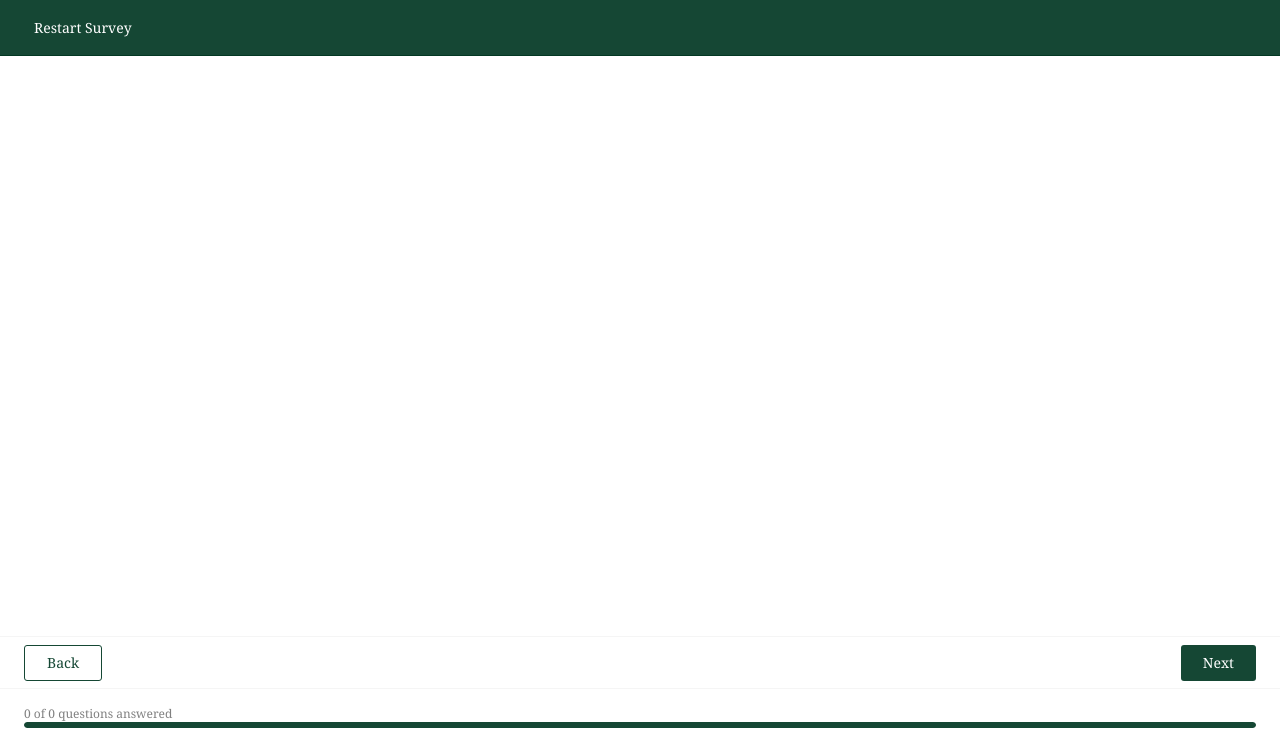
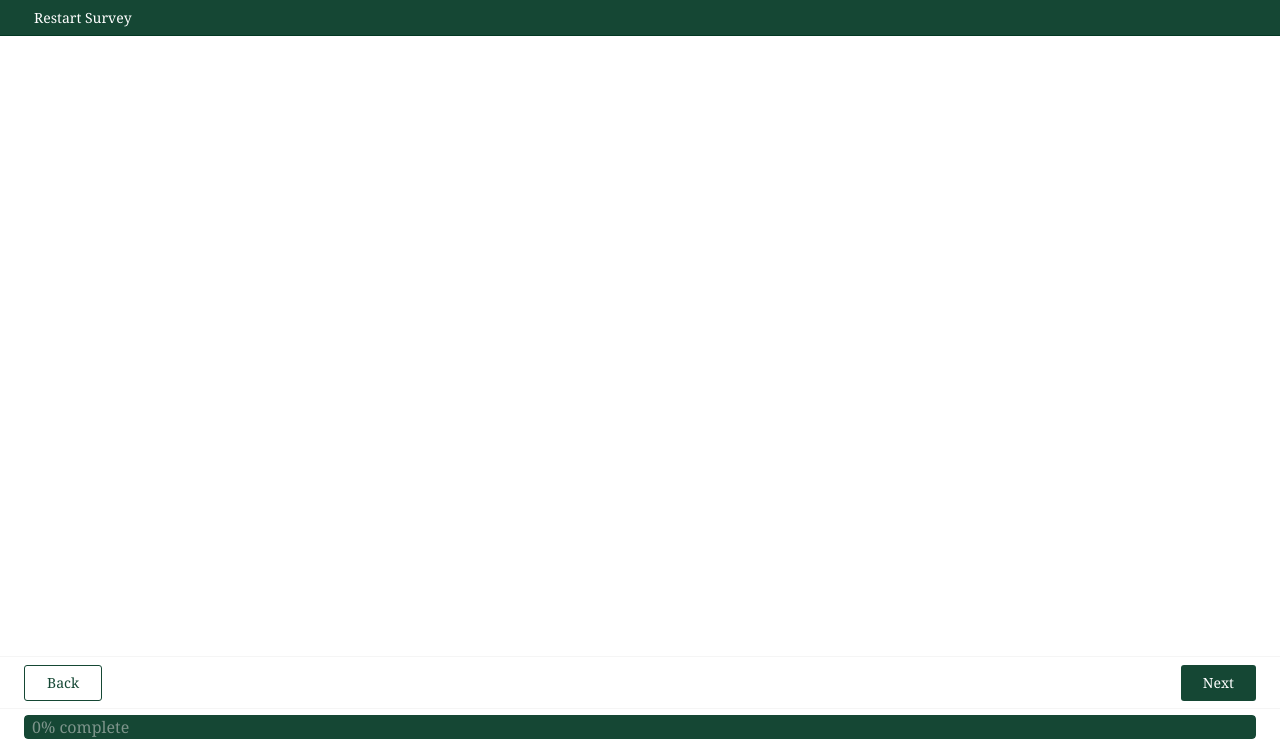
Before and after one commit to VERSO-UVM/UVM-Career-Quiz, a Flask app: template templates/quiz_preview.html in a window 1280 px wide. Shown: the part 56-800 px from the top of the page. Run offline with Flask 3, Linux system fonts and the light colour scheme; the template is opened without the code that fills it, so the values that code supplies are empty; some libraries are stand-ins or nearby versions.

Commit message:
progress bar update
this addresses #17
- made progress bar much bigger, now encapsulating the labels
- progress bar now ignores result/no response questions to better reflect how much actual work is left

```diff
--- a/static/drawflow.css
+++ b/static/drawflow.css
@@ -347,7 +347,7 @@
   border-radius: var(--dfNodeHoverBorderRadius);
   -webkit-box-shadow: var(--dfNodeHoverBoxShadowHL) var(--dfNodeHoverBoxShadowVL) var(--dfNodeHoverBoxShadowBR) var(--dfNodeHoverBoxShadowS) var(--dfNodeHoverBoxShadowColor);
   box-shadow: var(--dfNodeHoverBoxShadowHL) var(--dfNodeHoverBoxShadowVL) var(--dfNodeHoverBoxShadowBR) var(--dfNodeHoverBoxShadowS) var(--dfNodeHoverBoxShadowColor);
-  scale: 1.02;
+  scale: 1.01;
 }
 
 .drawflow .drawflow-node.selected {
--- a/static/quiz_preview.css
+++ b/static/quiz_preview.css
@@ -16,7 +16,7 @@ body {
     position: sticky;
     top: 0;
     z-index: 100;
-    height: 56px;
+    height: 36px;
     background: #154734;
     border-bottom: 1px solid rgb(3, 56, 35);
     display: flex;
@@ -232,7 +232,7 @@ body {
 
 .bottom-nav {
     position: fixed;
-    bottom: 56px;
+    bottom: 36px;
     left: 0;
     right: 0;
     background: white;
@@ -301,7 +301,7 @@ body {
     bottom: 0;
     left: 0;
     right: 0;
-    height: 56px;
+    height: 36px;
     background: white;
     border-top: 1px solid whitesmoke;
     display: flex;
@@ -310,26 +310,37 @@ body {
     padding: 0 24px;
 }
 
-.footer-meta {
-    display: flex;
-    justify-content: space-between;
-    font-size: 12px;
-    color: gray;
-    font-family: 'DM Serif Display', Georgia, serif;
+.footer-fill {
+    position: relative;
+    height: 100%;
+    transition: all .5s ease;
+    background: #154734;
+    border-radius: 4px;
+    align-content: center;
 }
 
 .footer-track {
-    height: 6px;
-    background: white;
-    border-radius: 3px;
+    position: relative;
+    height: 24px;
+    background: #eff4f2;
+    border-radius: 4px;
     overflow: hidden;
+    align-content: center;
 }
 
-.footer-fill {
-    height: 100%;
-    background: #154734;
-    border-radius: 3px;
+#footer-label, #footer-remain {
+    color: #7d948b;
+    padding: 0 8px;
+    text-wrap-mode: nowrap;
+    overflow-x: visible;
 }
+
+#footer-remain {
+    position: absolute;
+    right:6px;
+    top:4px;
+}
+
 
 
 .summary-wrap {
--- a/static/quiz_preview.js
+++ b/static/quiz_preview.js
@@ -42,11 +42,11 @@ function buildPages(quiz) {
  * @returns when the quiz is fully finished, as a way to escape and not continue with unneded behavior
  */
 function updateFooter() {
-    const answered = history.length;
+    const answered = history.filter(idx => pages[idx].item.type !== 'result').length;
     if (cur >= pages.length) {
         document.getElementById('footer-fill').style.width = '100%';
         document.getElementById('footer-label').textContent = `${answered} questions answered`;
-        document.getElementById('footer-remain').textContent = 'All done!';
+        document.getElementById('footer-remain').textContent = '';
         return;
     }
 
@@ -61,7 +61,7 @@ function updateFooter() {
     const bestPct = bestTotal > 0 ? Math.round((answered / bestTotal) * 100) : 0;
 
     // progress bar just goesd off worst case scenario for the time being. maybe we could add a range later? not sure best way to do this.
-    document.getElementById('footer-fill').style.width = worstPct + '%';
+    document.getElementById('footer-fill').style.width = bestPct + '%';
 
 
     document.getElementById('footer-label').textContent = (worstPct == bestPct)
@@ -91,7 +91,8 @@ function getRemainingRange(startIdx) {
 
         visiting.add(idx);
 
-        const answers = pages[idx].item.answer || [];
+        const item = pages[idx].item;
+        const answers = item.answer || [];
         let childRanges;
 
         // if theres no answers, just add 1
@@ -105,9 +106,12 @@ function getRemainingRange(startIdx) {
 
         visiting.delete(idx);
 
+        // "result" pages aren't real inputs, so they shouldn't count toward remaining
+        const weight = item.type === 'result' ? 0 : 1;
+
         const result = [
-            1 + Math.min(...childRanges.map(r => r[0])),
-            1 + Math.max(...childRanges.map(r => r[1]))
+            weight + Math.min(...childRanges.map(r => r[0])),
+            weight + Math.max(...childRanges.map(r => r[1]))
         ];
 
         memo.set(idx, result);
@@ -360,7 +364,7 @@ function addAllDropsAndDrags(item) {
  * data is formatted to be accepted into the data base
  * @param {*} savedResponse The users response to the question
  */
-function selectDRAG(savedResponse){
+function selectDRAG(savedResponse) {
     if (savedResponse && savedResponse.dragDropId) {
         // savedResponse.dragDropId looks like: "dropId|dragId1|dragId2, dropId2|dragId3"
         const dropBoxGroups = savedResponse.dragDropId.split(', ');
@@ -442,11 +446,11 @@ function formatCompletedQuizData() {
             };
 
             // Special case for 'text' questions since there not stored normally
-            if(ques.type === 'text'){
+            if (ques.type === 'text') {
                 let userAnswer = null;
                 // Compare user response id to the answer id's
-                for(const response of responseEntries){
-                    if(ques.id === response[questionIdIndex]){
+                for (const response of responseEntries) {
+                    if (ques.id === response[questionIdIndex]) {
                         userAnswer = {
                             text: response[textResponseIndex],
                             id: Math.random().toString(36).slice(2, 9)
@@ -459,12 +463,12 @@ function formatCompletedQuizData() {
                 }
             }
             //  Special case for 'drag' questions since there not stored normally
-            if(ques.type === 'drag'){
+            if (ques.type === 'drag') {
                 let userAnswer = null;
                 // Compare user response id to the answer id's
-                for(const response of responseEntries){
+                for (const response of responseEntries) {
 
-                    if(ques.id === response[questionIdIndex]){
+                    if (ques.id === response[questionIdIndex]) {
                         userAnswer = {
                             text: response[textResponseIndex].dragDropText,
                             id: response[textResponseIndex].dragDropId
@@ -755,21 +759,18 @@ function resolveLeadsTo(leads_to) {
 function nextQuestion(qId) {
     const item = pages[cur].item;
 
-    if(item.type === 'drag'){
+    if (item.type === 'drag') {
         history.push(cur);
         cur++; // Just go to the next chronological page normally
     } else {
         const allAnswers = quiz.categories.flatMap(cat => cat.items).flatMap(i => i.answer);
-
         const answerId = responses[qId];
         const answer = allAnswers.find(a => a.id === answerId) || item.answer?.[0];
         const leads_to = answer?.leads_to;
 
-    history.push(cur);
-    cur = resolveLeadsTo(leads_to);
-    recordVisit(cur);
         history.push(cur);
         cur = resolveLeadsTo(leads_to);
+        recordVisit(cur);
     }
 
     render();
--- a/templates/quiz_preview.html
+++ b/templates/quiz_preview.html
@@ -37,12 +37,11 @@
 
     <footer>
         <div class="footer-bar" id="footer-bar">
-            <div class="footer-meta">
-                <span id="footer-label">0 of 0 questions answered</span>
-                <span id="footer-remain"></span>
-            </div>
             <div class="footer-track">
-                <div class="footer-fill" id="footer-fill"></div>
+                <div class="footer-fill" id="footer-fill">
+                    <span class="label-wrapper"><span id="footer-label">0% complete</span></span>
+                </div>
+                <span class="label-wrapper"><span id="footer-remain"></span></span>
             </div>
         </div>
     </footer>
```
